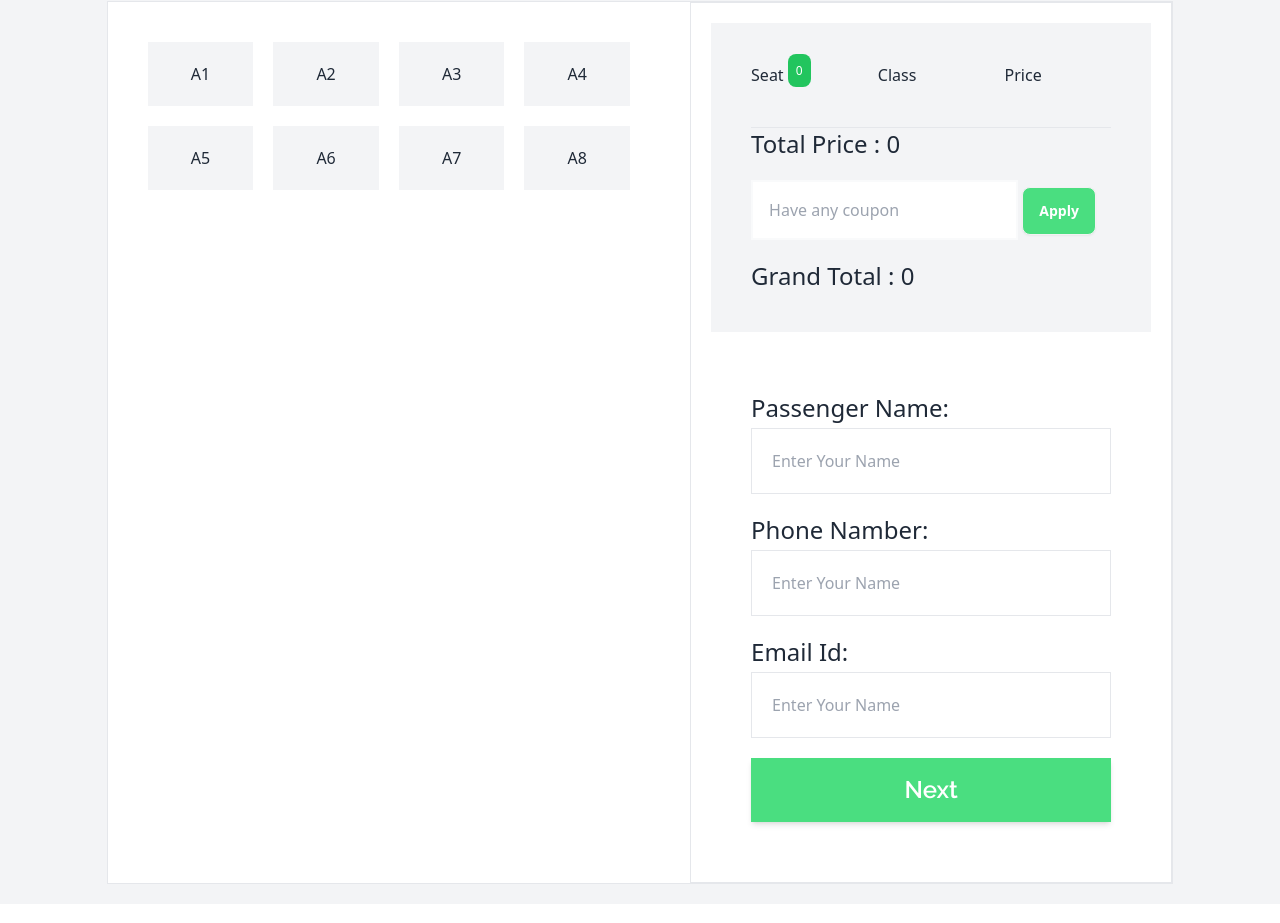
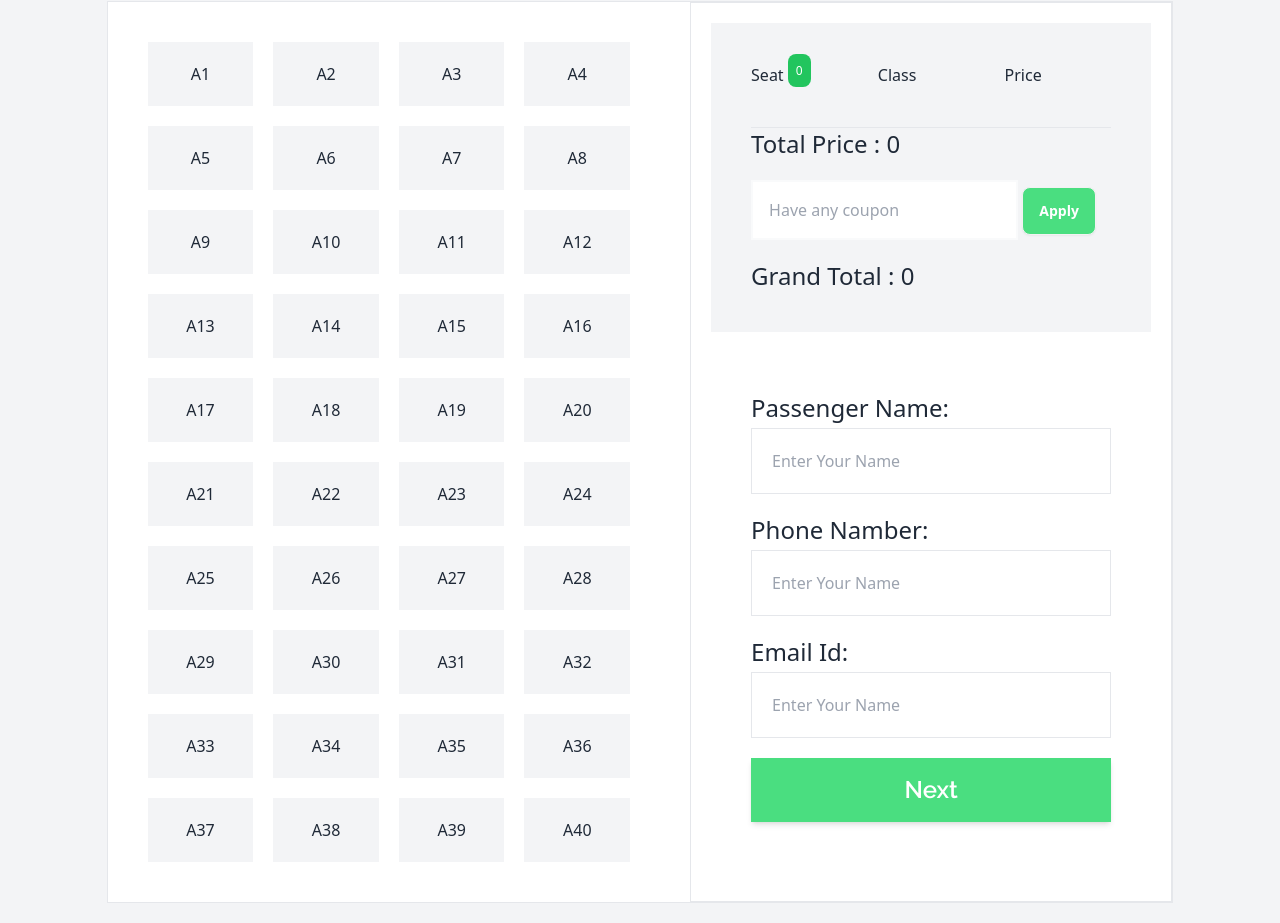
Before and after one commit to rafietrana/ranaass5, a plain HTML site: page index.html in a window 1280 px wide. Shown: the part 2329-3252 px from the top of the page. Drawn offline with nearby package versions, Linux system fonts and the light colour scheme.

Commit message:
added this code

```diff
--- a/index.html
+++ b/index.html
@@ -248,6 +248,38 @@
                                     <button  id="A6" class="btns rana6  bg-gray-100 py-5 "> A6 </button>
                                     <button  id="A7" class="btns rana7  bg-gray-100 py-5 "> A7 </button>
                                     <button  id="A8" class="btns rana8  bg-gray-100 py-5 "> A8 </button>
+                                    <button  id="A8" class="btns rana8  bg-gray-100 py-5 "> A9 </button>
+                                    <button  id="A8" class="btns rana8  bg-gray-100 py-5 "> A10 </button>
+                                    <button  id="A8" class="btns rana8  bg-gray-100 py-5 "> A11 </button>
+                                    <button  id="A8" class="btns rana8  bg-gray-100 py-5 "> A12 </button>
+                                    <button  id="A8" class="btns rana8  bg-gray-100 py-5 "> A13 </button>
+                                    <button  id="A8" class="btns rana8  bg-gray-100 py-5 "> A14 </button>
+                                    <button  id="A8" class="btns rana8  bg-gray-100 py-5 "> A15 </button>
+                                    <button  id="A8" class="btns rana8  bg-gray-100 py-5 "> A16 </button>
+                                    <button  id="A8" class="btns rana8  bg-gray-100 py-5 "> A17 </button>
+                                    <button  id="A8" class="btns rana8  bg-gray-100 py-5 "> A18 </button>
+                                    <button  id="A8" class="btns rana8  bg-gray-100 py-5 "> A19 </button>
+                                    <button  id="A8" class="btns rana8  bg-gray-100 py-5 "> A20 </button>
+                                    <button  id="A8" class="btns rana8  bg-gray-100 py-5 "> A21 </button>
+                                    <button  id="A8" class="btns rana8  bg-gray-100 py-5 "> A22 </button>
+                                    <button  id="A8" class="btns rana8  bg-gray-100 py-5 "> A23 </button>
+                                    <button  id="A8" class="btns rana8  bg-gray-100 py-5 "> A24 </button>
+                                    <button  id="A8" class="btns rana8  bg-gray-100 py-5 "> A25 </button>
+                                    <button  id="A8" class="btns rana8  bg-gray-100 py-5 "> A26 </button>
+                                    <button  id="A8" class="btns rana8  bg-gray-100 py-5 "> A27 </button>
+                                    <button  id="A8" class="btns rana8  bg-gray-100 py-5 "> A28 </button>
+                                    <button  id="A8" class="btns rana8  bg-gray-100 py-5 "> A29 </button>
+                                    <button  id="A8" class="btns rana8  bg-gray-100 py-5 "> A30 </button>
+                                    <button  id="A8" class="btns rana8  bg-gray-100 py-5 "> A31 </button>
+                                    <button  id="A8" class="btns rana8  bg-gray-100 py-5 "> A32 </button>
+                                    <button  id="A8" class="btns rana8  bg-gray-100 py-5 "> A33 </button>
+                                    <button  id="A8" class="btns rana8  bg-gray-100 py-5 "> A34 </button>
+                                    <button  id="A8" class="btns rana8  bg-gray-100 py-5 "> A35 </button>
+                                    <button  id="A8" class="btns rana8  bg-gray-100 py-5 "> A36 </button>
+                                    <button  id="A8" class="btns rana8  bg-gray-100 py-5 "> A37 </button>
+                                    <button  id="A8" class="btns rana8  bg-gray-100 py-5 "> A38 </button>
+                                    <button  id="A8" class="btns rana8  bg-gray-100 py-5 "> A39 </button>
+                                    <button  id="A8" class="btns rana8  bg-gray-100 py-5 "> A40 </button>
 
 
                                  </div>
--- a/java.js
+++ b/java.js
@@ -101,7 +101,8 @@
 
             const discount = convertInt * 15/100;
 
-            collElementsIds.innerText = parseInt(discount);
+            const updateValuese =convertInt - discount;
+            collElementsIds.innerText = parseInt(updateValuese);
 
 
 
@@ -116,14 +117,16 @@
     else if(collInputsValue === "Couple 2.0"){
             const collElementsIds = document.getElementById('grand');
 
-            const innerText  = collElementsIds.innerText;
-            const convertInt = parseInt(innerText);
+            const innerTexts  = collElementsIds.innerText;
+            const convertInt = parseInt(innerTexts);
 
 
 
             const discount = convertInt * 20/100;
 
-            collElementsIds.innerText = parseInt(discount);
+            const updateValuesed =convertInt - discount;
+
+            collElementsIds.innerText = parseInt(updateValuesed);
 
 
             const collParentsId = document.getElementById('parents-id');
```
